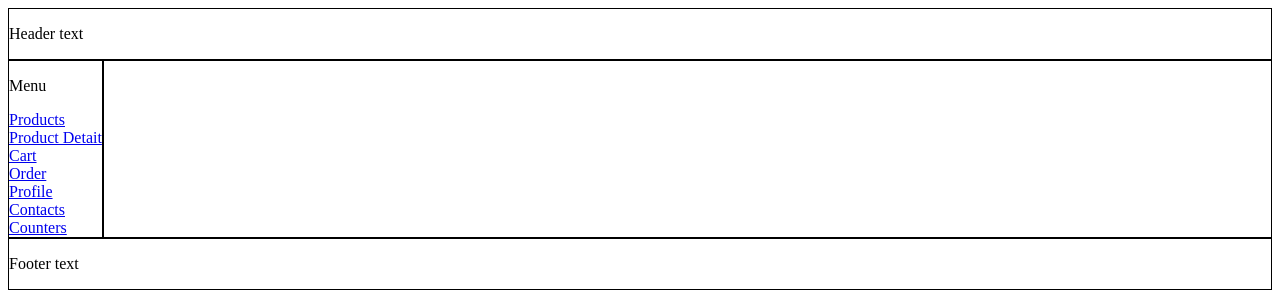
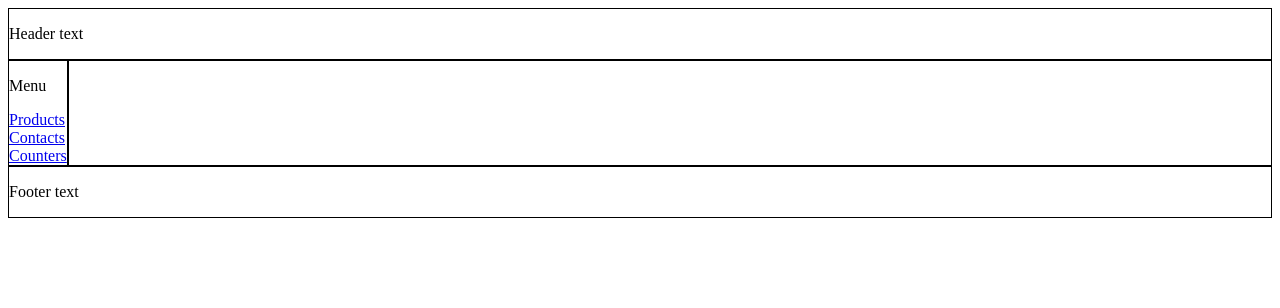
Before and after one commit to TMFV/React-app-1, a React (Create React App) app: page / in a window 1280 px wide. Shown: the top 308 px of the page. Built offline with nearby package versions, Linux system fonts and the light colour scheme.

Commit message:
firs step to win

```diff
--- a/src/components/Content/index.jsx
+++ b/src/components/Content/index.jsx
@@ -1,6 +1,7 @@
-import Products from '../../pages/Products';
-import Contacts from '../../components/Contacts';
-import Counters from '../../pages/Counters/index';
+//import Products from '../../pages/Products';
+//import Contacts from '../../components/Contacts';
+//import Counters from '../../pages/Counters/index';
+import { routes } from '../routes';
 
 console.dir(window.location);
 
@@ -9,9 +10,12 @@ const Content = () => {
 
   return (
     <div className="content">
-      {pathname === '/Products' && <Products />}
+      {routes.map(({ id, link, component: Component }) =>
+        pathname === link ? <Component key={id} /> : null,
+      )}
+      {/* {pathname === '/products' && <Products />}
       {pathname === '/contacts' && <Contacts />}
-      {pathname === '/counters' && <Counters />}
+      {pathname === '/counters' && <Counters />} */}
     </div>
   );
 };
--- a/src/components/Menu/index.jsx
+++ b/src/components/Menu/index.jsx
@@ -1,14 +1,20 @@
+import { routes } from '../routes';
 const Menu = () => {
   return (
     <div className="menu">
       <p>Menu</p>
-      <a href="/Products">Products</a>
-      <a href="/Products/1234">Product Detait</a>
+      {routes.map(({ link, label }) => (
+        <a key={link} href={link}>
+          {label}
+        </a>
+      ))}
+      {/*       <a href="/products">Products</a>
+      <a href="/products/1234">Product Detait</a>
       <a href="/cart">Cart</a>
       <a href="/order">Order</a>
       <a href="/profile">Profile</a>
       <a href="/contacts">Contacts</a>
-      <a href="/counters">Counters</a>
+      <a href="/counters">Counters</a> */}
     </div>
   );
 };
--- /dev/null
+++ b/src/components/routes.js
@@ -0,0 +1,32 @@
+import Products from '../pages/Products';
+import Contacts from '../components/Contacts';
+import Counters from '../pages/Counters/index';
+
+/*       <a href="/products">Products</a>
+      <a href="/products/1234">Product Detait</a>
+      <a href="/cart">Cart</a>
+      <a href="/order">Order</a>
+      <a href="/profile">Profile</a>
+      <a href="/contacts">Contacts</a>
+      <a href="/counters">Counters</a> */
+
+export const routes = [
+  {
+    id: 1,
+    link: '/products',
+    label: 'Products',
+    component: Products,
+  },
+  {
+    id: 2,
+    link: '/contacts',
+    label: 'Contacts',
+    component: Contacts,
+  },
+  {
+    id: 3,
+    link: '/counters',
+    label: 'Counters',
+    component: Counters,
+  },
+];
--- a/src/pages/Counters/SingleCounter.jsx
+++ b/src/pages/Counters/SingleCounter.jsx
@@ -10,10 +10,10 @@ const useStyles = createUseStyles({
 
 const limit = 50;
 
-const SingleCounter = () => {
+const SingleCounter = ({ initialValue = 0 }) => {
   const classes = useStyles();
 
-  const [value, setValue] = useState(0);
+  const [value, setValue] = useState(initialValue);
   const [step, setStep] = useState(1);
 
   const handleIncrement = () => {
@@ -33,7 +33,7 @@ const SingleCounter = () => {
 
   return (
     <div className={classes.counter}>
-      <h2>SingleTodo</h2>
+      <h2>SingleCounter</h2>
       <label htmlFor="">
         Step
         <select value={step} onChange={handleChangeStep}>
--- a/src/pages/Counters/index.jsx
+++ b/src/pages/Counters/index.jsx
@@ -1,5 +1,5 @@
 import { useState, useEffect } from 'react';
-//import SingleCounter from './SingleCounter';
+import SingleCounter from './SingleCounter';
 import CounterList from './CounterList';
 
 const Counters = () => {
@@ -48,7 +48,7 @@ const Counters = () => {
 
   return (
     <div className="counters">
-      <h2>Todos</h2>
+      <h2>Counters</h2>
       <button onClick={addCounter}>+ Add counter</button>
       <CounterList
         counters={counters}
@@ -56,7 +56,7 @@ const Counters = () => {
         onDecrement={handleDecrement}
         onDelete={handleDeleteCounter}
       />
-      {/* <SingleCounter /> */}
+      <SingleCounter initialValue={5} />
     </div>
   );
 };
```
